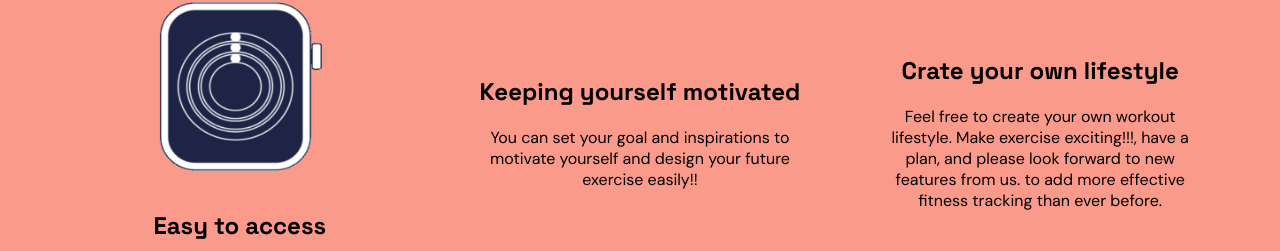
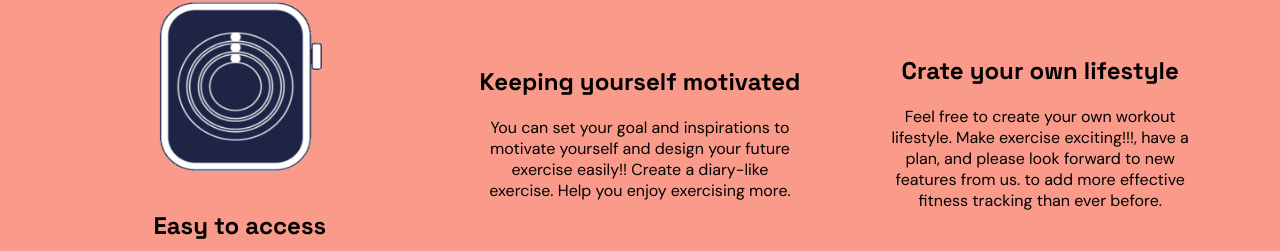
Before and after one commit to ParinchatJ/Extract_frontend, a React (Vite) app: page / in a window 1280 px wide. Shown: the part 520-771 px from the top of the page. Built offline with nearby package versions, Linux system fonts and the light colour scheme.

Commit message:
content home

```diff
--- a/src/pages/Home/HomePage.jsx
+++ b/src/pages/Home/HomePage.jsx
@@ -30,7 +30,7 @@ function homePage() {
           </div>
           <div className="mid-subcon2">
             <h1>Keeping yourself motivated</h1>
-            <p>You can set your goal and inspirations to motivate yourself and design your future exercise easily!!</p>
+            <p>You can set your goal and inspirations to motivate yourself and design your future exercise easily!! Create a diary-like exercise. Help you enjoy exercising more.</p>
           </div>
           <div className="right-subcon2">
             <h1>Crate your own lifestyle</h1>
```
